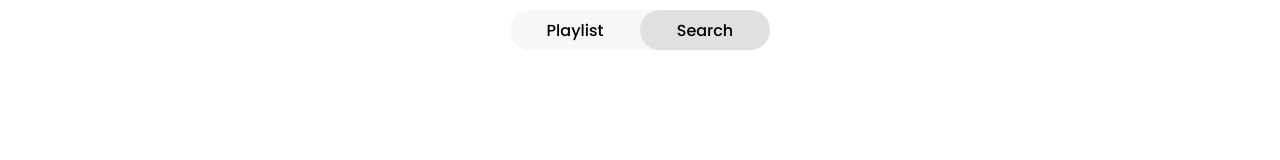
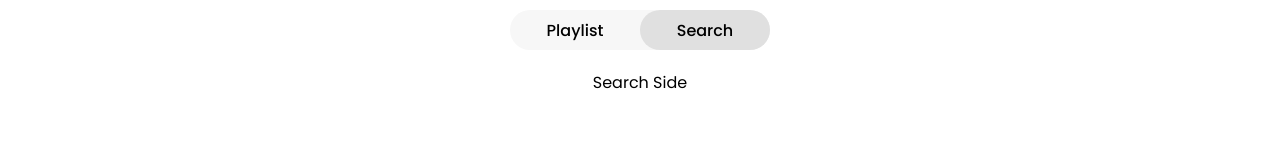
Before and after one commit to Jupitr-Corp/Juplaylist, a React (Create React App) app in the folder juplaylist/: page / in a window 1280 px wide. Both pictures are taken after a click on the element "Search". Shown: the part 126-286 px from the top of the page. Built offline with nearby package versions, Linux system fonts and the light colour scheme.

Commit message:
i, again, forgot to create a new branch

```diff
--- a/juplaylist/package.json
+++ b/juplaylist/package.json
@@ -6,6 +6,7 @@
     "@testing-library/jest-dom": "^5.16.5",
     "@testing-library/react": "^13.4.0",
     "@testing-library/user-event": "^13.5.0",
+    "axios": "^1.1.3",
     "firebase": "^9.13.0",
     "react": "^18.2.0",
     "react-dom": "^18.2.0",
--- /dev/null
+++ b/juplaylist/src/app/apis/youtube.jsx
@@ -0,0 +1,12 @@
+import axios from "axios";
+
+const KEY = "AIzaSyATB98i9jyiS9KW5toULnm_AQWBFJX267Q";
+
+export default axios.create({
+  baseURL: "https://www.googleapis.com/youtube/v3",
+  params: {
+    part: "snippet",
+    maxResults: 5,
+    key: KEY,
+  },
+});
--- a/juplaylist/src/app/components/HomeBase.jsx
+++ b/juplaylist/src/app/components/HomeBase.jsx
@@ -2,6 +2,7 @@ import React, { useEffect, useState } from "react";
 import HomeHeader from "./HomeHeader";
 import ToggleSwitch from "./ToggleSwitch";
 import PlaylistSide from "./PlaylistSide";
+import SearchSide from "./SearchSide";
 import "../css/Homebase.css";
 import { toast, Slide } from "react-toastify";
 
@@ -52,7 +53,7 @@ function HomeBase(props) {
         {isPlaylist ? (
           <PlaylistSide participants={participants} setLoading={setLoading} />
         ) : (
-          <div className="home__side"></div>
+          <SearchSide />
         )}
       </div>
     </>
--- /dev/null
+++ b/juplaylist/src/app/components/SearchSide.jsx
@@ -0,0 +1,12 @@
+import React from "react";
+import youtube from "../apis/youtube";
+
+function SearchSide(props) {
+  return (
+    <div>
+      <p>Search Side</p>
+    </div>
+  );
+}
+
+export default SearchSide;
```
Also changed, not shown: 1 other file (tests, documents, lock files or other folders).
